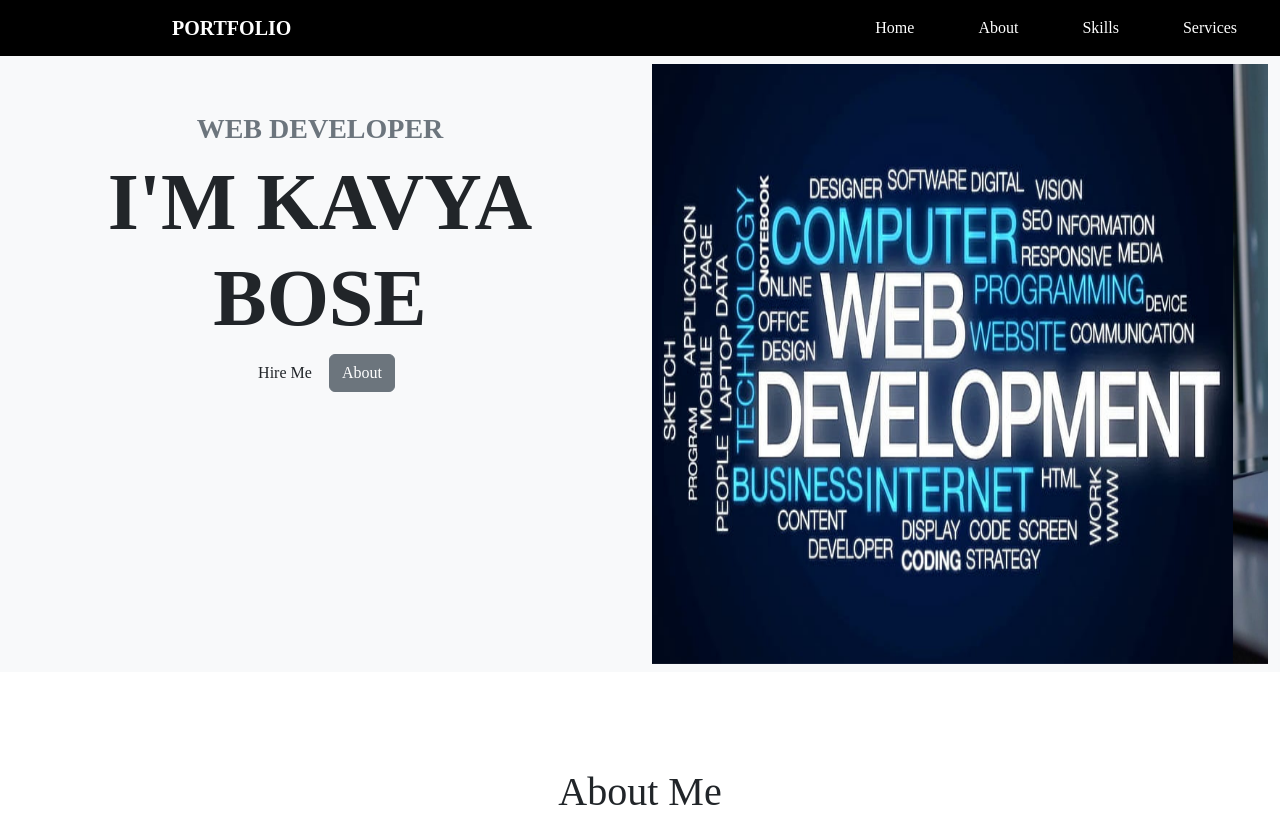
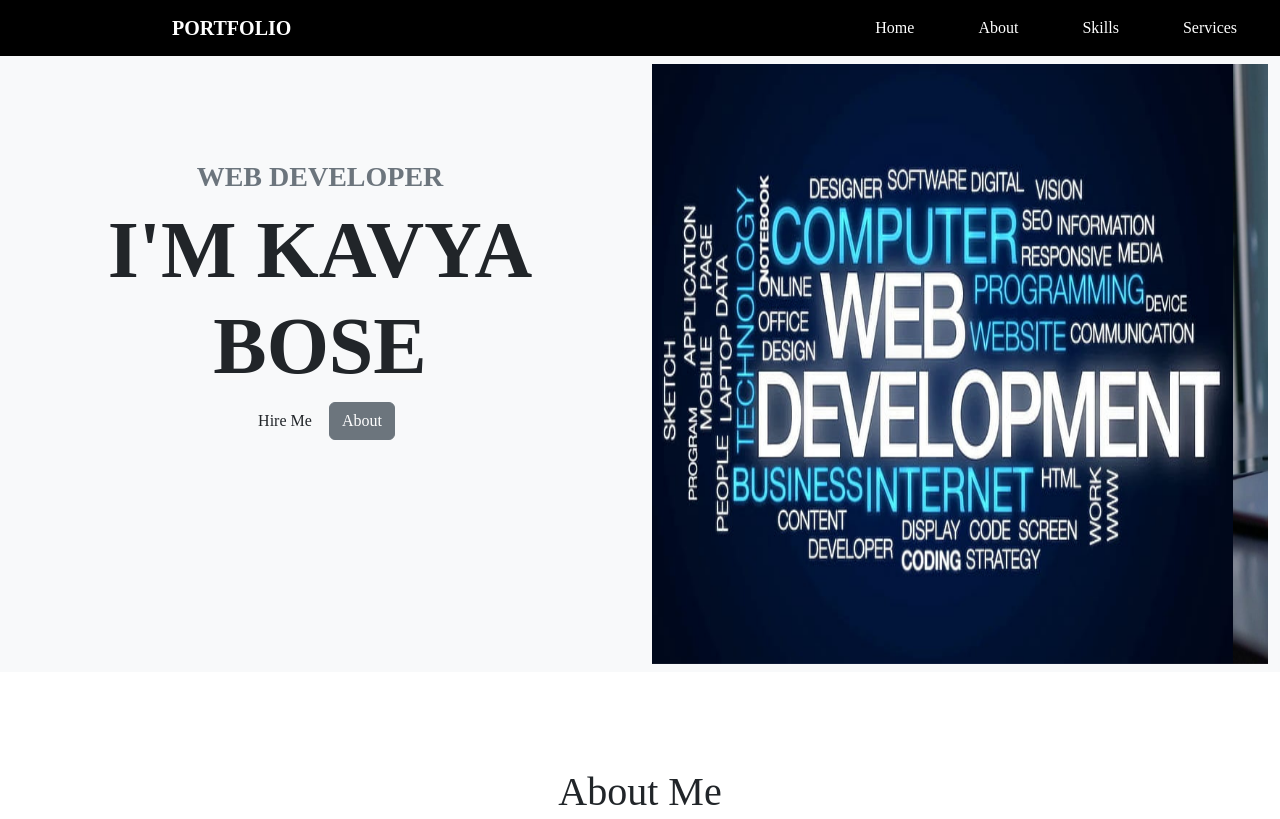
Before and after one commit to kavya191/Personal_website, a plain HTML site: page index.html in a window 1280 px wide. Shown: the top 819 px of the page. Drawn offline with nearby package versions, Linux system fonts and the light colour scheme; a web font is replaced by a local one.

Commit message:
index modified

```diff
--- a/index.html
+++ b/index.html
@@ -89,8 +89,8 @@
       </nav>
       <!-- Home Section starts -->
       <div id="home" class="container-fluid bg-light" style="font-family: 'Lora', serif;" >
-        <div class="row mb-5 ">
-          <div class="col-lg-6 col-md-6 col-sm-12 text-center home-section">
+        <div class="row  mb-5 ">
+          <div class="col-lg-6 col-md-6 col-sm-12 text-center home-section mt-5">
             <h3 class="fw-bold text-secondary">WEB DEVELOPER</h3>
             <h2 class="fw-bold display-1">I'M KAVYA <br> BOSE</h2>
             <div>
```
